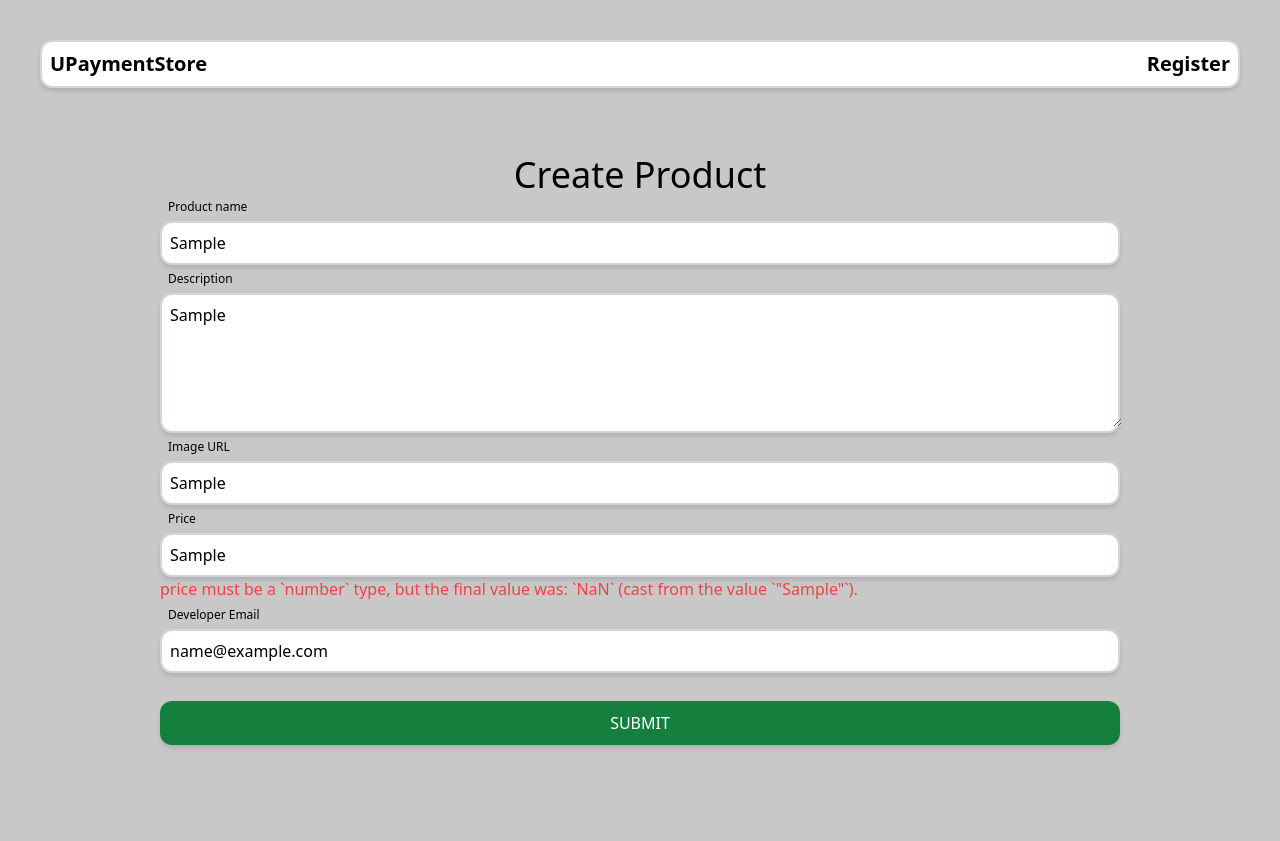
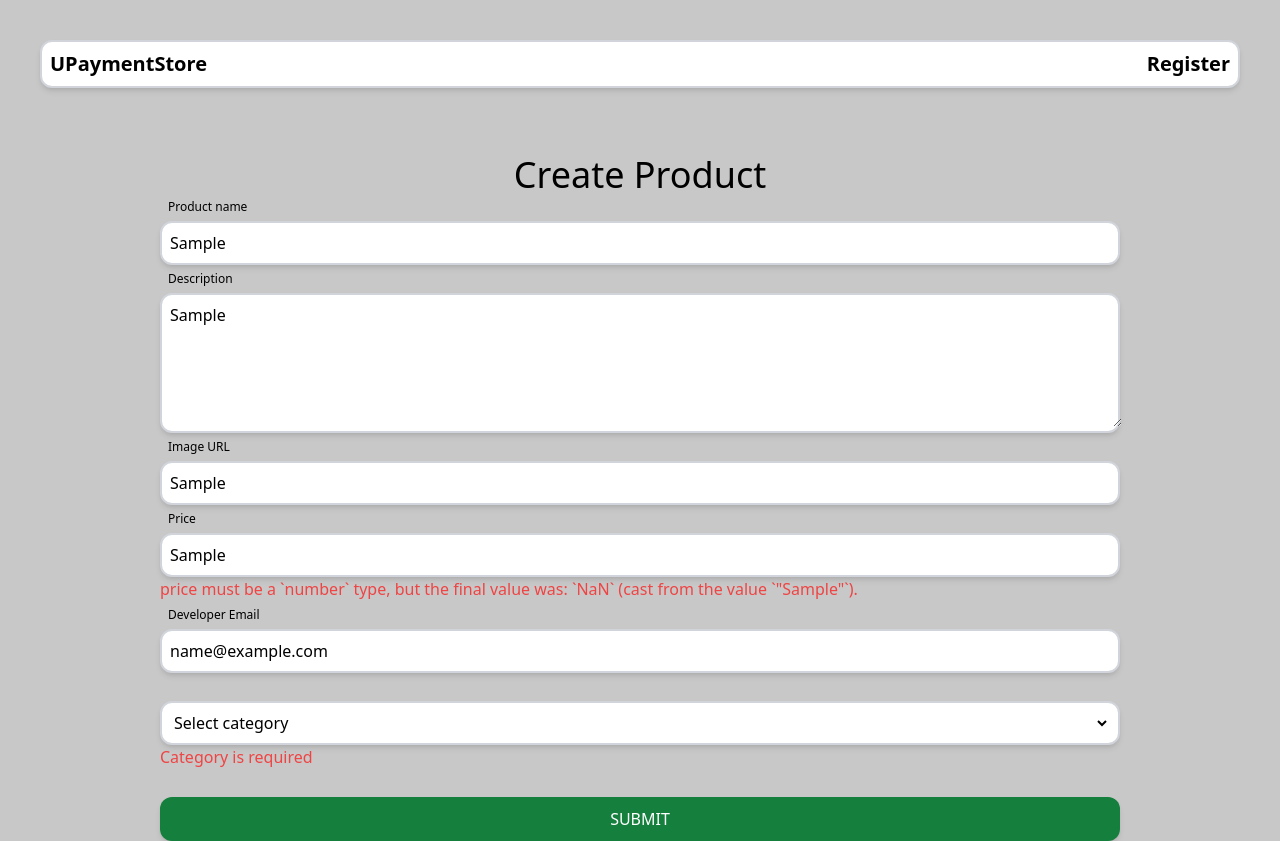
Before and after one commit to Antibioticvz/upayments, a React (Create React App) app: page /create in a window 1280 px wide. Both pictures are taken after typing "Sample", "Sample", "Sample", "Sample", "name@example.com" into the empty fields and a click on the button "SUBMIT". Before the commit the page ends 800 px from the top, so only its background shows below. Built offline with nearby package versions, Linux system fonts and the light colour scheme; no server answers.

Commit message:
✨ add new item

```diff
--- a/src/pages/Create.tsx
+++ b/src/pages/Create.tsx
@@ -1,35 +1,39 @@
 /* eslint-disable jsx-a11y/label-has-associated-control */
-import { FC, useState } from 'react'
+import { FC } from 'react'
 import { Formik, Field, Form, ErrorMessage } from 'formik'
 import * as Yup from 'yup'
+import { useNavigate } from 'react-router-dom'
+
+import { FetchCreateNew, INewProduct } from 'requests'
 
 const Gap = () => <div className="mb-7" />
 
-export const Create: FC = () => {
 const initialValues = {
   name: '',
   description: '',
   avatar: '',
-    // category: '',
+  category: '',
   price: '',
   developerEmail: '',
 }
+
+export const Create: FC = () => {
+  const navigate = useNavigate()
 
   const validationSchema = () =>
     Yup.object().shape({
       name: Yup.string().required('Product name is required'),
       description: Yup.string().required('Description is required'),
       avatar: Yup.string().required('Avatar link is required'),
-      //   category: Yup.string().required('Category is required'),
+      category: Yup.string().required('Category is required'),
       price: Yup.number().required('Price is required'),
       developerEmail: Yup.string()
         .required('Email is required')
         .email('Email is invalid'),
     })
 
-  const handleSubmit = (data: any) => {
-    console.log(JSON.stringify(data, null, 2))
-  }
+  const handleSubmit = (data: INewProduct) =>
+    FetchCreateNew(data).then(() => navigate(-1))
 
   return (
     <div className="container mx-auto w-3/4">
@@ -130,6 +134,26 @@ export const Create: FC = () => {
             <Gap />
 
             {/* ToDo categories */}
+            <div className="relative border-b-2 focus-within:border-blue-500 rounded-xl bg-white border-2 border-gray-300 shadow-md pr-3">
+              <Field
+                name="category"
+                component="select"
+                className="block w-full focus:outline-none bg-transparent text-black m-1 p-1"
+              >
+                <option selected style={{ display: 'none' }}>
+                  Select category
+                </option>
+                <option value="Electronic">Electronic</option>
+                <option value="green">Green</option>
+                <option value="blue">Blue</option>
+              </Field>
+            </div>
+            <ErrorMessage
+              name="category"
+              component="p"
+              className="text-red-500"
+            />
+            <Gap />
 
             <div className="form-group">
               <button
--- a/src/pages/Product.tsx
+++ b/src/pages/Product.tsx
@@ -20,8 +20,7 @@ export const Product: FC = () => {
     [item?.price],
   )
 
-  const handleDelete = () =>
-    FetchDeleteById(id || '').then(() => setTimeout(() => navigate(-1), 600))
+  const handleDelete = () => FetchDeleteById(id || '').then(() => navigate(-1))
 
   useEffect(() => {
     const getItem = async () => {
--- /dev/null
+++ b/src/requests/FetchCreateNew.ts
@@ -0,0 +1,40 @@
+import { API } from 'constants/apiCall'
+
+export interface INewProduct {
+  name: string
+  description: string
+  avatar: string
+  category: string
+  price: string
+  developerEmail: string
+}
+
+const FetchCreateNew = async ({
+  name,
+  description,
+  avatar,
+  category,
+  price,
+  developerEmail,
+}: INewProduct): Promise<any> => {
+  const res = await fetch(`${API}/products/`, {
+    method: 'POST',
+    mode: 'cors',
+    headers: {
+      Accept: 'application/json',
+      'Content-Type': 'application/json',
+    },
+    body: JSON.stringify({
+      name,
+      description,
+      avatar,
+      category,
+      price,
+      developerEmail,
+    }),
+  })
+
+  return res.json()
+}
+
+export default FetchCreateNew
--- a/src/requests/index.tsx
+++ b/src/requests/index.tsx
@@ -1,7 +1,14 @@
 import FetchProducts, { IProduct } from './FetchProducts'
 import FetchProductById from './FetchProductById'
 import FetchDeleteById from './FetchDeleteById'
+import FetchCreateNew, { INewProduct } from './FetchCreateNew'
 import FetchCategories, { ICategories } from './FetchCategories'
 
-export { FetchProducts, FetchCategories, FetchProductById, FetchDeleteById }
-export type { IProduct, ICategories }
+export {
+  FetchProducts,
+  FetchCategories,
+  FetchProductById,
+  FetchDeleteById,
+  FetchCreateNew,
+}
+export type { IProduct, ICategories, INewProduct }
```
Lines whose indentation alone changed are shown as unchanged.
